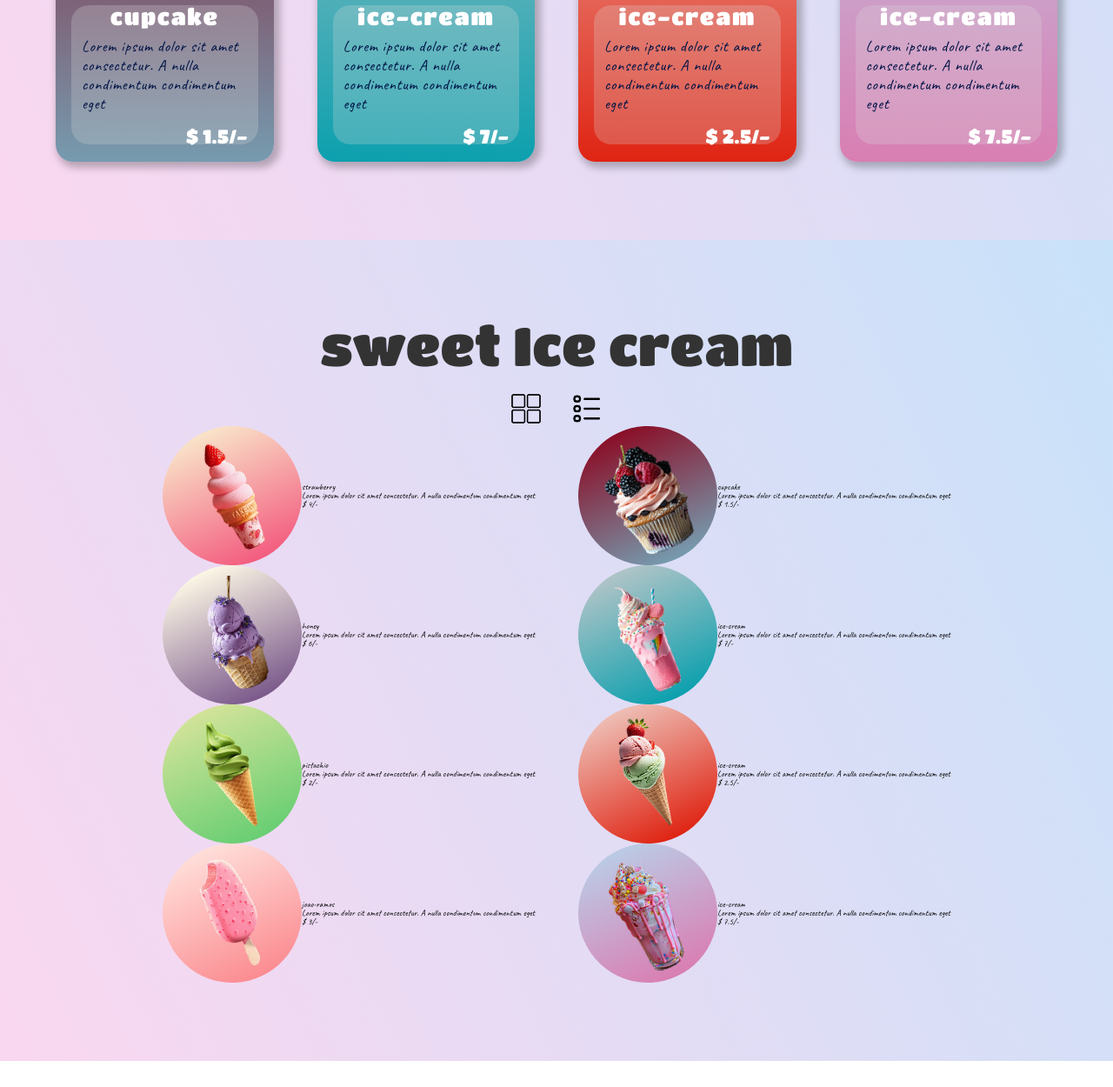
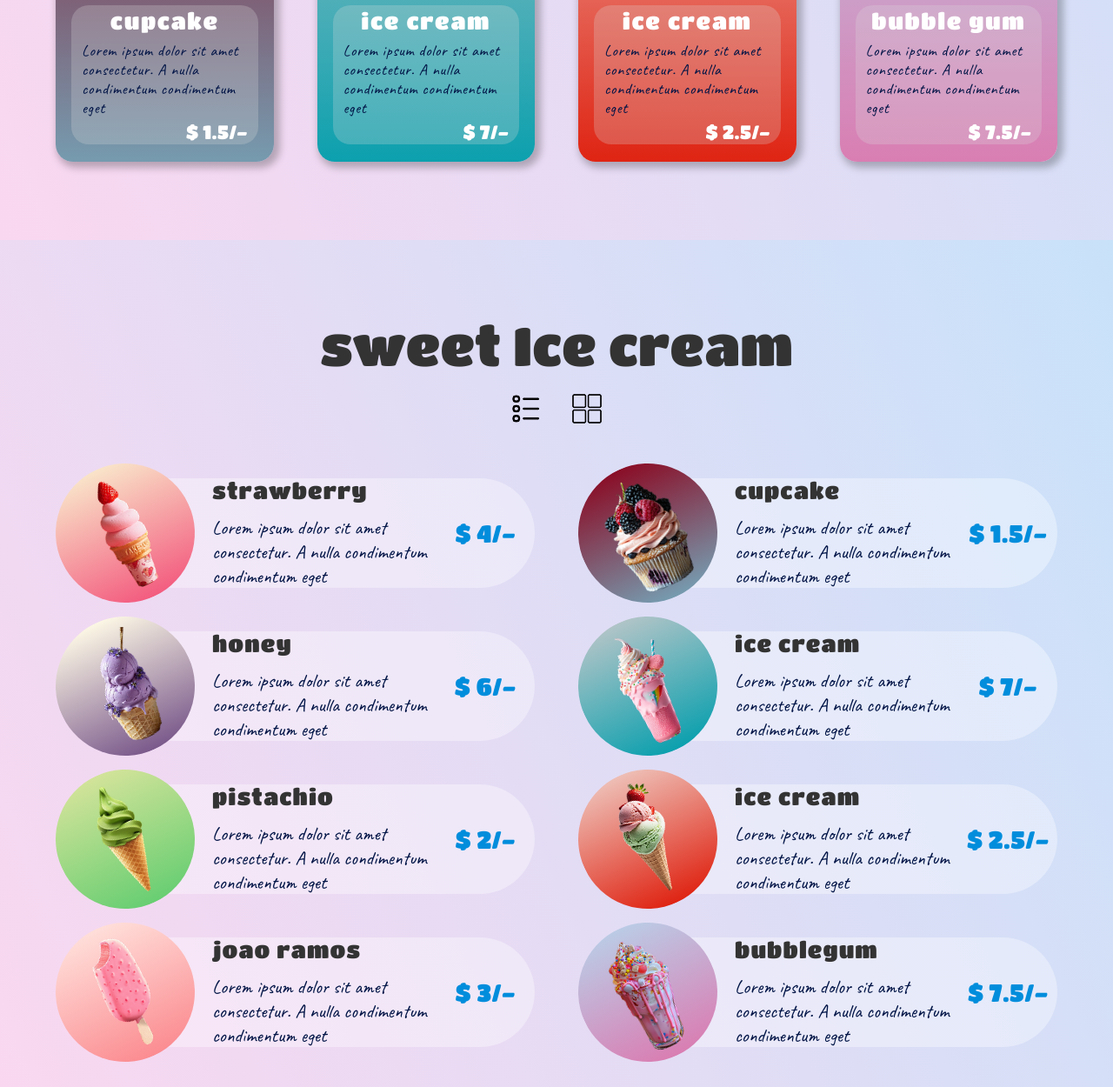
Before and after one commit to sleiterr/md-04-js-json-ice-cream, a plain HTML site: page index.html in a window 1280 px wide. Shown: the part 1058-2308 px from the top of the page at 87% size. Before the commit the page ends 2278 px from the top, so only its background shows below. Drawn offline with Linux system fonts and the light colour scheme.

Commit message:
style list-section create card.json

```diff
--- a/css/style.css
+++ b/css/style.css
@@ -222,7 +222,7 @@ button {
   color: #fff;
   text-align: end;
   width: 100%;
-  margin-top: 16px;
+  margin-top: 6px;
 }
 
 /**========================*/
@@ -233,12 +233,21 @@ button {
   background: linear-gradient(245deg, #c8e2fa 0%, #fad7f0 100%);
 }
 
+.icon-list {
+  display: flex;
+  flex-direction: row-reverse;
+  align-items: center;
+  justify-content: center;
+  gap: 30px;
+}
+
 .lis-box {
   display: flex;
   align-items: center;
   justify-content: center;
 
   gap: 50px;
+  margin-top: 60px;
 }
 
 .list-column {
@@ -246,45 +255,60 @@ button {
   flex-direction: column;
   align-items: center;
   justify-content: center;
+
+  gap: 50px;
+  width: 100%;
 }
 
 .ice-item {
   display: flex;
   align-items: center;
-  justify-content: center;
-}
 
-.strawberry-color {
-}
+  width: 100%;
+  height: 126px;
 
-.list-img {
-}
-
-.grid-content {
-}
-
-.grid-title {
-}
-
-.grid-text {
-}
-
-.grid-price {
-}
-
-.honey-color {
+  border-radius: 100px;
+  background: rgba(255, 255, 255, 0.34);
 }
 
 .list-content {
+  width: 310px;
+  height: auto;
+
+  margin-left: 20px;
 }
 
 .list-title {
+  font-family: "Titan One", serif;
+  font-weight: 400;
+  font-size: 26px;
+
+  color: #333;
+  line-height: normal;
+  letter-spacing: 0.04em;
+
+  margin-bottom: 14px;
 }
 
 .list-text {
+  font-weight: 400;
+  font-size: 22px;
+
+  color: #011446;
+  line-height: normal;
 }
 
 .list-price {
+  display: flex;
+  align-items: center;
+  justify-content: center;
+  font-family: "Titan One", serif;
+  font-weight: 400;
+  font-size: 28px;
+
+  color: #018ddc;
+  line-height: normal;
+  width: 25%;
 }
 
 .pistachio-color {
--- a/index.html
+++ b/index.html
@@ -81,7 +81,7 @@
                   class="grid-img"
                 />
                 <div class="grid-content">
-                  <h4 class="grid-title">joao-ramos</h4>
+                  <h4 class="grid-title">joao ramos</h4>
                   <p class="grid-text">
                     Lorem ipsum dolor sit amet consectetur. A nulla condimentum
                     condimentum eget
@@ -113,7 +113,7 @@
                   class="grid-img"
                 />
                 <div class="grid-content">
-                  <h4 class="grid-title">ice-cream</h4>
+                  <h4 class="grid-title">ice cream</h4>
                   <p class="grid-text">
                     Lorem ipsum dolor sit amet consectetur. A nulla condimentum
                     condimentum eget
@@ -129,7 +129,7 @@
                   class="grid-img"
                 />
                 <div class="grid-content">
-                  <h4 class="grid-title">ice-cream</h4>
+                  <h4 class="grid-title">ice cream</h4>
                   <p class="grid-text">
                     Lorem ipsum dolor sit amet consectetur. A nulla condimentum
                     condimentum eget
@@ -145,7 +145,7 @@
                   class="grid-img"
                 />
                 <div class="grid-content">
-                  <h4 class="grid-title">ice-cream</h4>
+                  <h4 class="grid-title">bubble gum</h4>
                   <p class="grid-text">
                     Lorem ipsum dolor sit amet consectetur. A nulla condimentum
                     condimentum eget
@@ -163,13 +163,14 @@
         <div class="card-container container">
           <div class="heading-container">
             <h2 class="Ice-title">sweet Ice cream</h2>
-            <div class="icon-box">
+            <div class="icon-list">
               <img src="./icon/grid-icon.png" alt="grid-icon" />
               <img src="./icon/list-icon.png" alt="list-icon" />
             </div>
           </div>
           <!-- LIST-CARD -->
           <div class="lis-box">
+
             <ul class="list-column">
               <li class="ice-item">
                 <img
@@ -183,8 +184,8 @@
                     Lorem ipsum dolor sit amet consectetur. A nulla condimentum
                     condimentum eget
                   </p>
-                  <p class="list-price">$ 4/-</p>
                 </div>
+                <p class="list-price">$ 4/-</p>
               </li>
 
               <li class="ice-item">
@@ -199,8 +200,8 @@
                     Lorem ipsum dolor sit amet consectetur. A nulla condimentum
                     condimentum eget
                   </p>
-                  <p class="list-price">$ 6/-</p>
                 </div>
+                <p class="list-price">$ 6/-</p>
               </li>
 
               <li class="ice-item">
@@ -215,8 +216,8 @@
                     Lorem ipsum dolor sit amet consectetur. A nulla condimentum
                     condimentum eget
                   </p>
-                  <p class="list-price">$ 2/-</p>
                 </div>
+                <p class="list-price">$ 2/-</p>
               </li>
 
               <li class="ice-item">
@@ -226,13 +227,13 @@
                   class="list-img color-ramos"
                 />
                 <div class="list-content">
-                  <h4 class="list-title">joao-ramos</h4>
+                  <h4 class="list-title">joao ramos</h4>
                   <p class="list-text">
                     Lorem ipsum dolor sit amet consectetur. A nulla condimentum
                     condimentum eget
                   </p>
-                  <p class="list-price">$ 3/-</p>
                 </div>
+                <p class="list-price">$ 3/-</p>
               </li>
             </ul>
 
@@ -250,8 +251,8 @@
                     Lorem ipsum dolor sit amet consectetur. A nulla condimentum
                     condimentum eget
                   </p>
-                  <p class="list-price">$ 1.5/-</p>
                 </div>
+                <p class="list-price">$ 1.5/-</p>
               </li>
 
               <li class="ice-item">
@@ -261,13 +262,13 @@
                   class="list-img color-ice1"
                 />
                 <div class="list-content">
-                  <h4 class="list-title">ice-cream</h4>
+                  <h4 class="list-title">ice cream</h4>
                   <p class="list-text">
                     Lorem ipsum dolor sit amet consectetur. A nulla condimentum
                     condimentum eget
                   </p>
-                  <p class="list-price">$ 7/-</p>
                 </div>
+                <p class="list-price">$ 7/-</p>
               </li>
 
               <li class="ice-item">
@@ -277,13 +278,13 @@
                   class="list-img color-ice2"
                 />
                 <div class="list-content">
-                  <h4 class="list-title">ice-cream</h4>
+                  <h4 class="list-title">ice cream</h4>
                   <p class="list-text">
                     Lorem ipsum dolor sit amet consectetur. A nulla condimentum
                     condimentum eget
                   </p>
-                  <p class="list-price">$ 2.5/-</p>
                 </div>
+                <p class="list-price">$ 2.5/-</p>
               </li>
 
               <li class="ice-item">
@@ -293,13 +294,13 @@
                   class="list-img color-bliss"
                 />
                 <div class="list-content">
-                  <h4 class="list-title">ice-cream</h4>
+                  <h4 class="list-title">bubblegum</h4>
                   <p class="list-text">
                     Lorem ipsum dolor sit amet consectetur. A nulla condimentum
                     condimentum eget
                   </p>
-                  <p class="list-price">$ 7.5/-</p>
                 </div>
+                <p class="list-price">$ 7.5/-</p>
               </li>
             </ul>
           </div>
```
Also changed, not shown: Data.json/card.json (+50 -0 lines).
